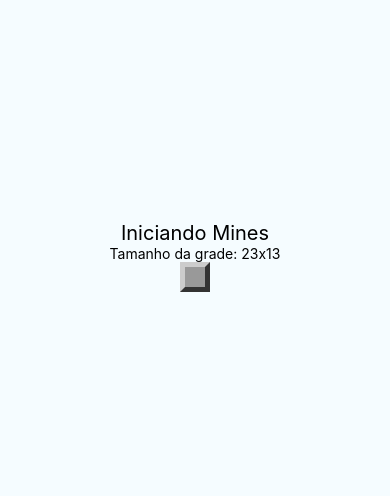
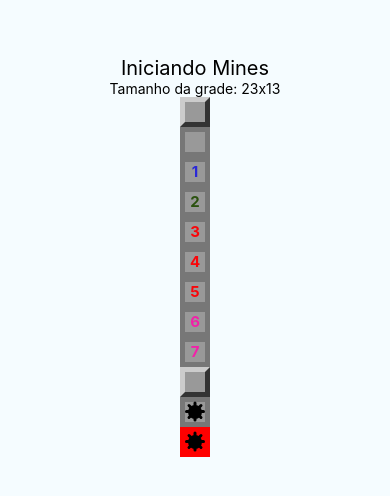
Before and after one commit to marksmachadodelimarezende/reactNativeEad, a React Native app in the folder mines/: screen / in a window 390 px wide. Shown: the part 166-662 px from the top of the page. Built offline with nearby package versions, Linux system fonts and the light colour scheme.

Commit message:
Aula 51: Componente Field e Mine definidos. Componente Mine criado para exibir a bomba no campo, quando o caso. Adicionado no componente Field propriedade para definir se esta minado, e marcar de vermelho o campo que foi clicado e que esta minado.

```diff
--- a/mines/src/App.js
+++ b/mines/src/App.js
@@ -12,6 +12,17 @@
 
         </Text>
         <Field />
+        <Field opened/>
+        <Field opened nearMines={1}/>
+        <Field opened nearMines={2}/>
+        <Field opened nearMines={3}/>
+        <Field opened nearMines={4}/>
+        <Field opened nearMines={5}/>
+        <Field opened nearMines={6}/>
+        <Field opened nearMines={7}/>
+        <Field mined />
+        <Field mined opened/>
+        <Field mined opened exploded/>
       </View>
     );
   }
--- a/mines/src/components/Field.js
+++ b/mines/src/components/Field.js
@@ -1,15 +1,30 @@
 import React from 'react'
-import {View, StyleSheet} from 'react-native'
+import {View, StyleSheet, Text} from 'react-native'
 import params from '../params'
+import Mine from './Mine'
 
 export default props => {
+    const {mined, opened, nearMines, exploded} = props
+
     const styleField = [styles.field]
     //Outros estilos por testes
+    if (opened) styleField.push(styles.opened)
+    if (exploded) styleField.push(styles.exploded)
     if (styleField.length === 1) styleField.push(styles.regular)
 
+    let color = null
+    if (nearMines > 0) {
+        if (nearMines == 1) color = '#2A28D7'
+        if (nearMines == 2) color = '#2B520F'
+        if (nearMines > 2 && nearMines < 6) color = '#F9060A'
+        if (nearMines >= 6) color = '#F221A9'
+    }
     return (
         <View style={styleField}>
-
+           {!mined && opened && nearMines > 0
+            ? <Text style={[styles.label, {color: color}]}>{nearMines}</Text>
+            : false }
+           {mined && opened ? <Mine /> : false}
         </View>
     )
 }
@@ -26,5 +41,19 @@
         borderTopColor: '#CCC',
         borderRightColor: '#333',
         borderBottomColor: '#333',
+    },
+    opened: {
+        backgroundColor: '#999',
+        borderColor: '#777',
+        alignItems: 'center',
+        justifyContent: 'center',
+    },
+    label: {
+        fontWeight: 'bold',
+        fontSize: params.fontSize,
+    },
+    exploded: {
+        backgroundColor: 'red',
+        borderColor: 'red',
     }
 })
--- /dev/null
+++ b/mines/src/components/Mine.js
@@ -0,0 +1,36 @@
+import React from 'react'
+import {View, StyleSheet} from 'react-native'
+
+export default props => {
+    return(
+        <View style={styles.container}>
+            <View style={styles.coreMine}></View>
+            <View style={styles.line}></View>
+            <View style={[styles.line, {transform: [{rotate: '45deg'}]}]}></View>
+            <View style={[styles.line, {transform: [{rotate: '90deg'}]}]}></View>
+            <View style={[styles.line, {transform: [{rotate: '135deg'}]}]}></View>
+        </View>
+    )
+}
+
+const styles = StyleSheet.create({
+    container: {
+        alignItems: 'center',
+        justifyContent: 'center',
+    },
+    coreMine: {
+        height: 14,
+        width: 14,
+        borderRadius: 10,
+        backgroundColor: 'black',
+        alignItems: 'center',
+        justifyContent: 'center',
+    },
+    line: {
+        position: 'absolute',
+        height: 3,
+        width: 20,
+        borderRadius: 3,
+        backgroundColor: 'black',
+    }
+})
```
